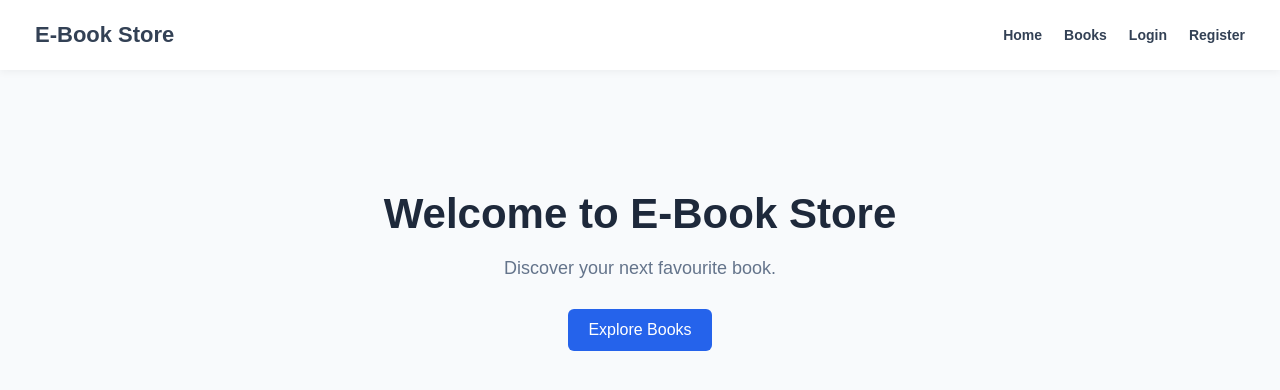
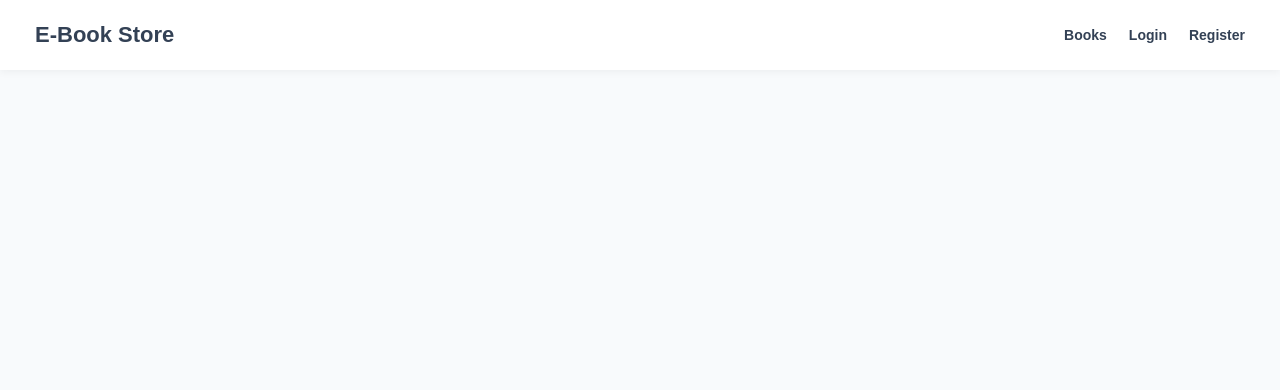
Before and after one commit to shubham70154/ebook-store-frontend, a React (Vite) app: page / in a window 1280 px wide. Shown: the top 390 px of the page. Built offline with nearby package versions, Linux system fonts and the light colour scheme.

Commit message:
refactor Navbar and remove Home component from App.jsx

```diff
--- a/src/App.jsx
+++ b/src/App.jsx
@@ -15,18 +15,6 @@ import ProtectedRoute from "./components/ProtectedRoute";
 
 import "./App.css";
 
-function Home() {
-  return (
-    <div className="home-container">
-      <h1>Welcome to E-Book Store</h1>
-      <p>Discover your next favourite book.</p>
-
-      <Link to="/books">
-        <button>Explore Books</button>
-      </Link>
-    </div>
-  );
-}
 
 function Navbar() {
   const { user, logout, isAuthenticated } = useAuth();
@@ -44,8 +32,7 @@ function Navbar() {
       </Link>
 
       <nav>
-        <Link to="/">Home</Link>
-        <Link to="/books">Books</Link>
+        <Link to="/">Books</Link>
 
         {isAuthenticated ? (
           <>
@@ -83,7 +70,6 @@ function App() {
       <Navbar />
 
       <Routes>
-        <Route path="/" element={<Home />} />
         <Route path="/login" element={<Login />} />
         <Route path="/register" element={<Register />} />
 
```
